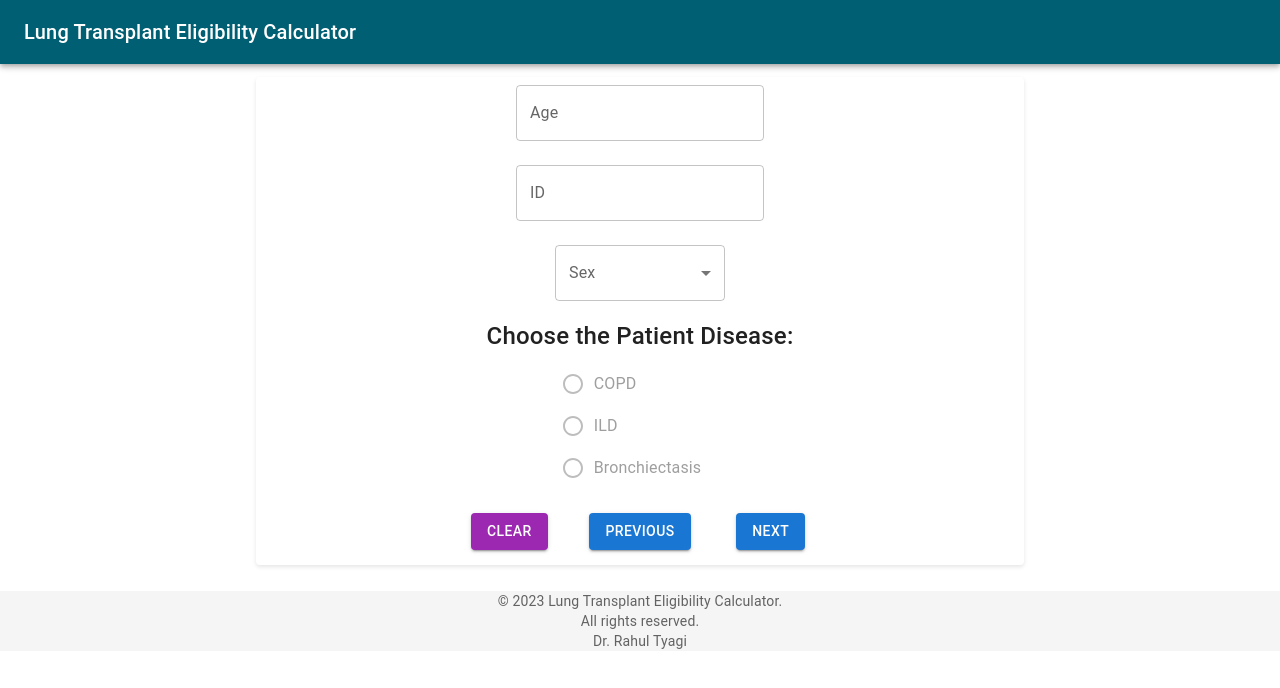
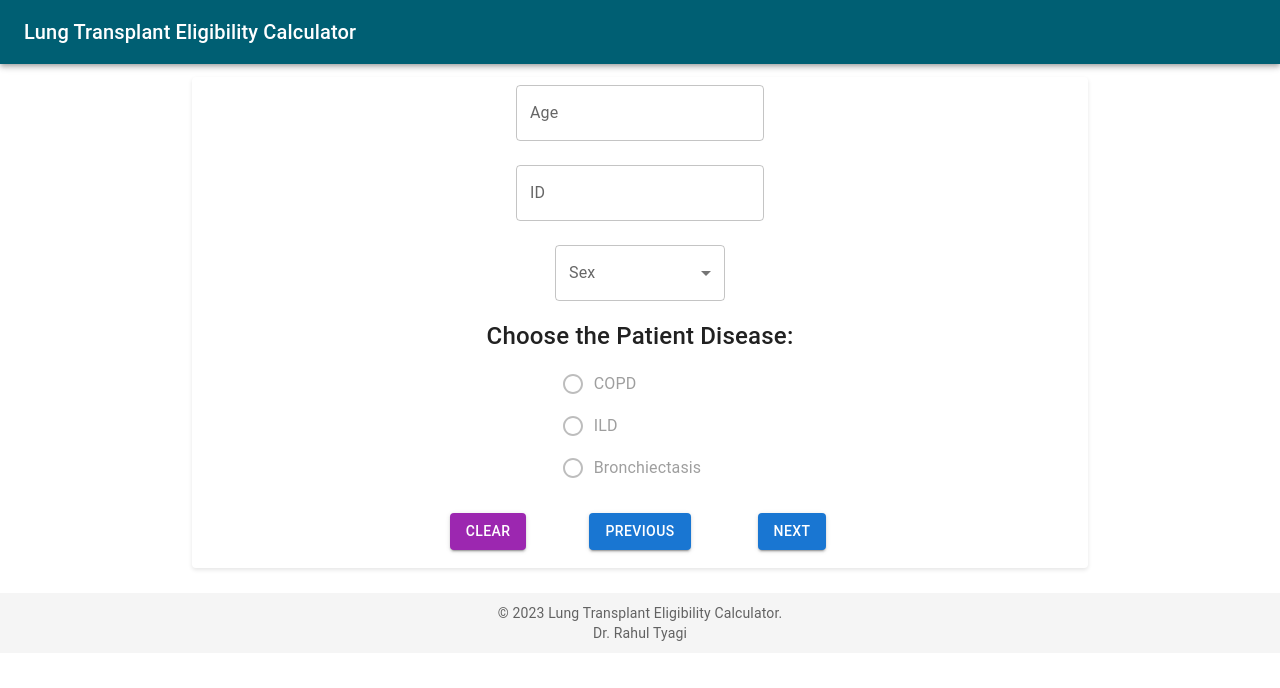
Before and after one commit to iShubhamTyagi/ltec, a React (Create React App) app: page / in a window 1280 px wide. Shown: the top 688 px of the page. Built offline with nearby package versions, Linux system fonts and the light colour scheme.

Commit message:
Final Card and footer changes

```diff
--- a/src/components/FinalCard.js
+++ b/src/components/FinalCard.js
@@ -52,8 +52,12 @@ function FinalCard({ handleClear, age, id, sex, verdicts, overallVerdict }) {
                 </td>
               </tr>
               <tr>
-                <td style={{ ...styles.prefixCell, textAlign: "left" }}>ID:</td>
-                <td style={{ ...styles.tableCell, textAlign: "left" }}>{id}</td>
+                <td style={{ ...styles.prefixCell, textAlign: "left" }}>
+                  ID:
+                </td>
+                <td style={{ ...styles.tableCell, textAlign: "left" }}>
+                  {id}
+                </td>
               </tr>
               <tr>
                 <td style={{ ...styles.prefixCell, textAlign: "left" }}>
@@ -72,7 +76,17 @@ function FinalCard({ handleClear, age, id, sex, verdicts, overallVerdict }) {
                   }}
                   colSpan={2}
                 >
-                  Verdicts
+                  <div>
+                    Verdict :{" "}
+                    <span
+                      style={{
+                        marginLeft: "2px",
+                        color: overallVerdict === "Eligible" ? "green" : "red",
+                      }}
+                    >
+                      {overallVerdict ? overallVerdict.toUpperCase() : ""}
+                    </span>
+                  </div>
                 </td>
               </tr>
               {isVerdictsAvailable &&
@@ -93,23 +107,6 @@ function FinalCard({ handleClear, age, id, sex, verdicts, overallVerdict }) {
                     verdict={verdict}
                   />
                 ))}
-              <tr
-                style={{
-                  ...styles.prefixCell,
-                  fontWeight: "bold",
-                  textAlign: "left",
-                }}
-              >
-                <td style={styles.prefixCell}>Overall Verdict:</td>
-                <td
-                  style={{
-                    ...styles.tableCell,
-                    color: overallVerdict === "Eligible" ? "green" : "red",
-                  }}
-                >
-                  {overallVerdict ? overallVerdict.toUpperCase() : ""}
-                </td>
-              </tr>
             </tbody>
           </table>
         </div>
--- a/src/components/Footer.js
+++ b/src/components/Footer.js
@@ -17,8 +17,6 @@ function Footer() {
       <Typography variant="body2" color="textSecondary" align="center">
         &copy; 2023 Lung Transplant Eligibility Calculator.
         <br />
-        All rights reserved.
-        <br />
         Dr. Rahul Tyagi
       </Typography>
     </Box>
--- a/src/components/StyledComponents.js
+++ b/src/components/StyledComponents.js
@@ -9,21 +9,21 @@ export const MainCardContainer = styled(Card)(({ theme }) => ({
   boxShadow: "0px 2px 4px rgba(0, 0, 0, 0.1)",
   position: "relative",
   overflow: "hidden",
-    height: "calc(100vh - 10% - 16px)", // Subtract the height of the buttons container and the margin
-    width: "90%", // Adjust the width as desired
+  width: "100%", // Adjust the width to occupy the full width of the container
 
   [theme.breakpoints.up("sm")]: {
-      width: "80%", // Adjust the width for larger screens
+    width: "90%", // Adjust the width for larger screens
   },
 
   [theme.breakpoints.up("md")]: {
-      width: "70%", // Adjust the width for even larger screens
+    width: "80%", // Adjust the width for even larger screens
   },
 
   [theme.breakpoints.up("lg")]: {
-      width: "60%", // Adjust the width for larger desktop screens
+    width: "70%", // Adjust the width for larger desktop screens
   },
 }));
+
 
   export const ProgressContainer = styled("div")(({ theme }) => ({
     position: "absolute",
```
Lines whose indentation alone changed are shown as unchanged.
